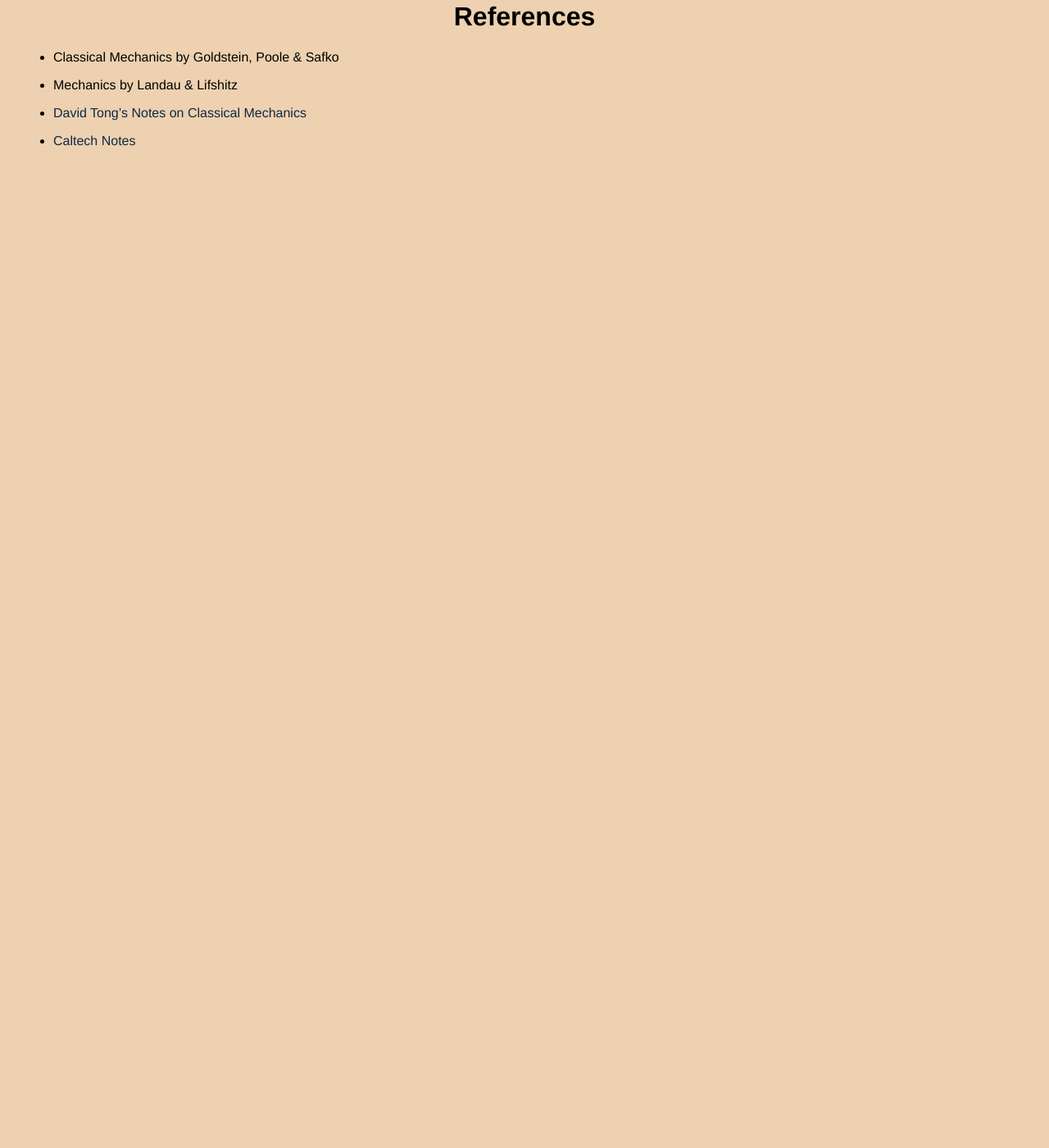
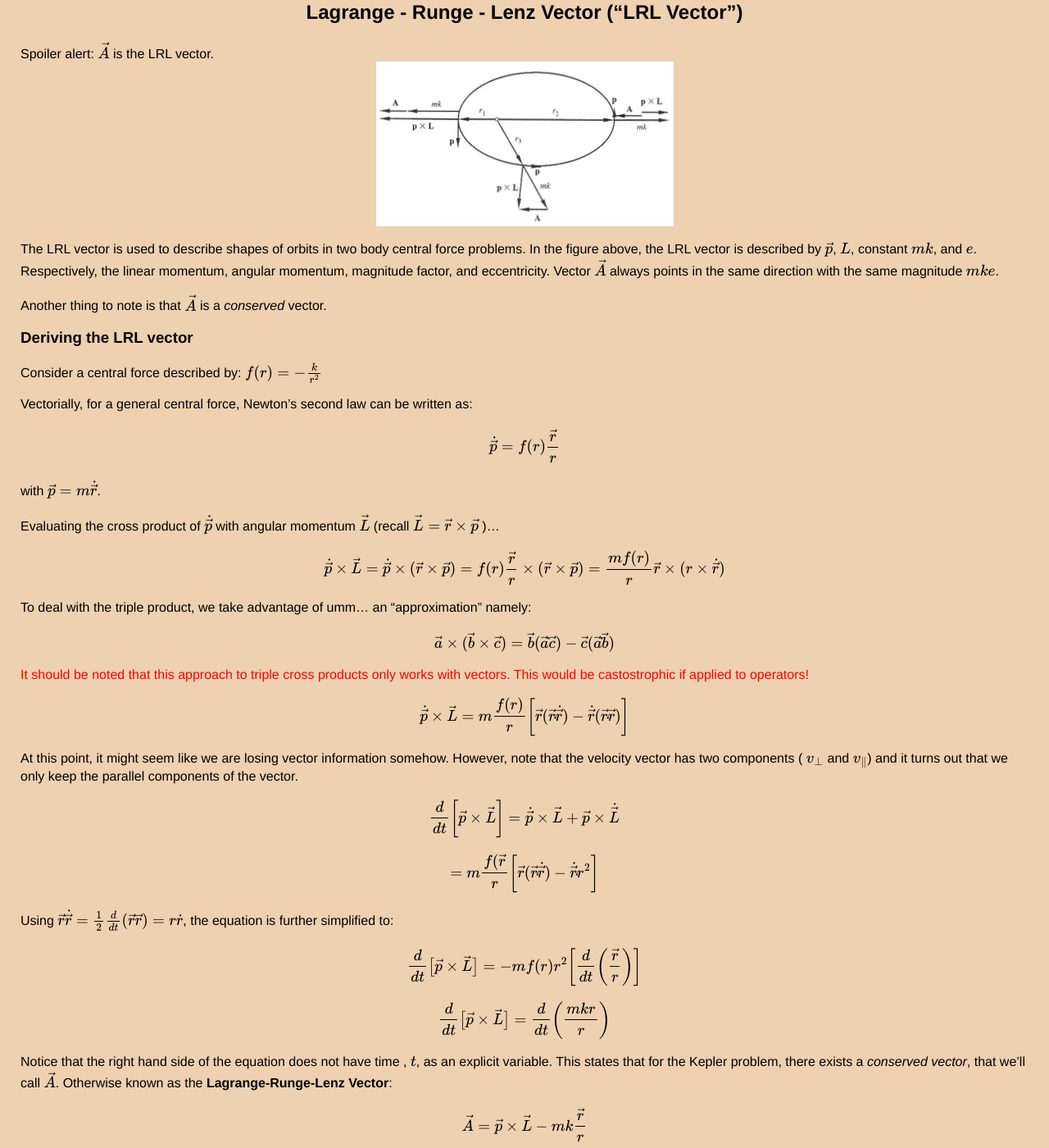
Before and after one commit to thaihangchung7/thaihangchung7.github.io, a Jekyll site: the page built from _notes/classical.md, in a window 1280 px wide and 1400 px high, scrolled down 20952 px. Shown: the whole window at 82% size. Built offline with Jekyll 4.4.1, drawn with Linux system fonts in a browser that asks for light colours; formulas are drawn with MathJax 3; before the commit the page ends 21158 px from its top, so only the background shows below that; some of the changed text lies outside the part shown.

Commit message:
adding notes on LRL vector

```diff
--- a/_notes/classical.md
+++ b/_notes/classical.md
@@ -890,8 +890,70 @@ Recall $$ ds = r d\theta $$.
 
 $$ r \dot{} ds = r ( r d\theta ) = r^{2} d\theta $$
 
+## Lagrange - Runge - Lenz Vector ("LRL Vector")
 
+Spoiler alert: $$ \vec{A} $$ is the LRL vector.
+<img src='/assets/LRLvector.png' class='center'>
 
+The LRL vector is used to describe shapes of orbits in two body central force problems. In the figure above, the LRL vector is described by $$ \vec{p} $$, $$ L $$, constant $$ mk $$, and $$e$$. Respectively, the linear momentum, angular momentum, magnitude factor, and eccentricity. Vector $$ \vec{A} $$ always points in the same direction with the same magnitude $$ mke $$.
+
+Another thing to note is that $$ \vec{A} $$ is a *conserved* vector.
+
+### Deriving the LRL vector
+
+Consider a central force described by: $$ f(r) = - \frac{k}{r^{2}} $$
+
+Vectorially, for a general central force, Newton's second law can be written as:
+
+$$ \dot{\vec{p}} = f(r) \frac{\vec{r}}{r} $$
+
+with $$ \vec{p} = m \dot{\vec{r}} $$.
+
+Evaluating the cross product of $$ \dot{\vec{p}} $$ with angular momentum $$\vec{L}$$ (recall $$\vec{L} = \vec{r} \times \vec{p} $$ )...
+
+$$ \dot{\vec{p}} \times \vec{L} = \dot{\vec{p}} \times (\vec{r} \times \vec{p} ) = f(r) \frac{\vec{r}}{r} \times ( \vec{r} \times \vec{p} ) = \frac{m f(r)}{r} \vec{r} \times ( r \times \dot{\vec{r}} ) $$
+
+To deal with the triple product, we take advantage of umm... an "approximation" namely:
+
+$$ \vec{a} \times ( \vec{b} \times \vec{c} ) = \vec{b} ( \vec{a} \dot{} \vec{c} ) - \vec{c} ( \vec{a} \dot{} \vec{b} ) $$
+
+<span style='color:red'> It should be noted that this approach to triple cross products only works with vectors. This would be castostrophic if applied to operators! </span>
+
+$$ \dot{\vec{p}} \times \vec{L} = m \frac{f(r)}{r} \bigg[ \vec{r} ( \vec{r} \dot{} \dot{\vec{r}} ) - \dot{\vec{r}} ( \vec{r} \dot{} \vec{r} ) \bigg] $$
+
+At this point, it might seem like we are losing vector information somehow. However, note that the velocity vector has two components ( $$ v_{\bot} $$ and $$ v_{\parallel} $$) and it turns out that we only keep the parallel components of the vector.
+
+$$ \frac{d}{dt} \bigg[ \vec{p} \times \vec{L} \bigg] = \dot{\vec{p}} \times \vec{L} + \vec{p} \times \dot{\vec{L}} $$
+
+$$ = m \frac{f(\vec{r}}{r} \bigg[ \vec{r} ( \vec{r} \dot{} \dot{\vec{r}} ) - \dot{\vec{r}} \dot{} r^{2} \bigg] $$
+
+Using $$ \vec{r} \dot{} \dot{\vec{r}} = \frac{1}{2} \frac{d}{dt} ( \vec{r} \dot{} \vec{r} ) = r \dot{r} $$, the equation is further simplified to:
+
+$$ \frac{d}{dt} \big[ \vec{p} \times \vec{L} \big] = -m f(r) r^{2} \bigg[ \frac{d}{dt} \bigg( \frac{\vec{r}}{r}  \bigg) \bigg]$$
+
+$$ \frac{d}{dt} \big[ \vec{p} \times \vec{L} \big] = \frac{d}{dt} \bigg( \frac{mkr}{r}\bigg)$$
+
+Notice that the right hand side of the equation does not have time , $$t$$, as an explicit variable. This states that for the Kepler problem, there exists a *conserved vector*, that we'll call $$ \vec{A} $$. Otherwise known as the **Lagrange-Runge-Lenz Vector**:
+
+$$ \vec{A} = \vec{p} \times \vec{L} - mk \frac{\vec{r}}{r} $$
+
+### Extracting some properties of the LRL vector
+
+Let's evaluate $$ \vec{A} \dot{} \vec{L} $$. $$ L $$ is perpendicular to $$ \vec{p} \times \vec{L} $$ and $$ r $$ is perpendicular to $$ \vec{L} = \vec{r} \times \vec{p} $$. What this means is that $$\vec{A}$$ is always *in the plane* of the orbit. Mathematically:
+
+$$ \vec{A} \dot{} \vec{L} = ( \vec{p} \times \vec{L} - mk \frac{\vec{r}}{r} ) \dot{} \vec{L} = (\vec{p} \times \vec{L} ) \dot{}  \vec{L} - \frac{mk}{r} \vec{r} \dot{} \vec{L} = 0 $$
+
+Let $$ \theta $$ be the angle between $$ \vec{r} $$ and the fixed direction of $$ \vec{A} $$, the dot product between them comes out to be:
+
+$$ \vec{A} \times \vec{r} = Ar \cos(\theta) = \vec{r} \dot{} (\vec{p} \times \vec{L} ) - mkr $$
+
+Taking a closer look at $$ \vec{r} \dot{} (\vec{p} \times \vec{L} ) $$, we can obtain a simplified form by cycling the product:
+
+$$  \vec{r} \dot{} (\vec{p} \times \vec{L} ) = - \vec{p} ( \vec{L} \times \vec{r} ) = \vec{L} \dot{} (\vec{r} \times \vec{p} ) = \vec{L} \dot{} \vec{L} = l^{2} $$
+
+Showing that the dot product between the two vectors is:
+
+$$ Ar \cos(\theta) = l^{2} - mkr $$
 
 
 
```
Also changed, not shown: assets/LRLvector.png (added).
